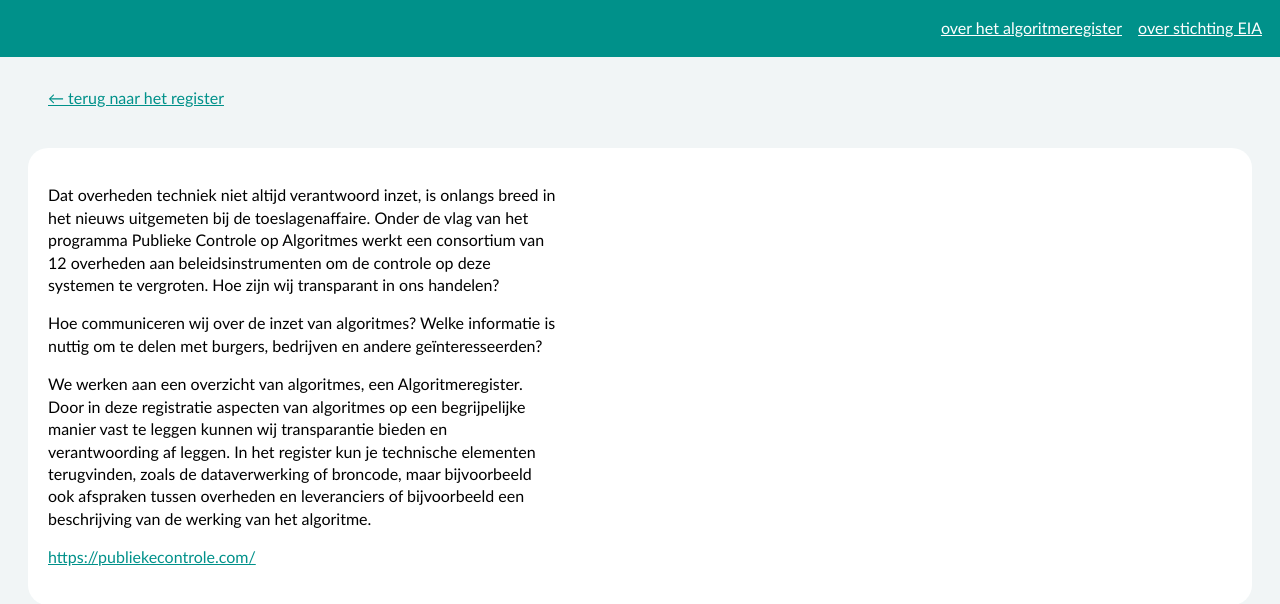
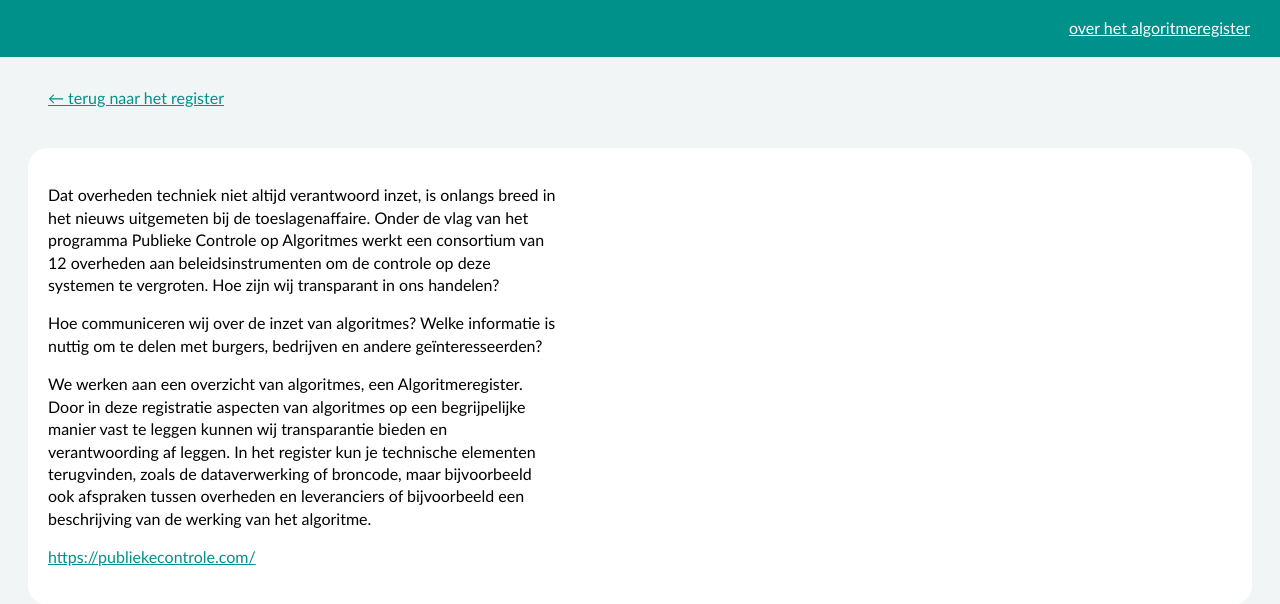
Before and after one commit to Algoritmeregister/algoritmeregister-prototype-app, a PHP site: template templates/over.twig in a window 1280 px wide. Shown: the top 604 px of the page. Run offline with PHP 8.4, Linux system fonts and the light colour scheme; the template is opened without the code that fills it, so the values that code supplies are empty; some libraries are stand-ins or nearby versions.

Commit message:
refactor nav

```diff
--- a/templates/aanmelden.twig
+++ b/templates/aanmelden.twig
@@ -4,10 +4,7 @@
         <link rel="stylesheet" href="/css/style.css">
     </head>
     <body class="default-background">
-        <nav>
-            <a href="#">over het algoritmeregister</a>&emsp;
-            <a href="#">over stichting EIA</a>
-        </nav>
+        {% include 'nav.twig' %}
         <p style="margin: 20px"><a href="/" style="float: left">← terug naar overzicht</a></p>
         <header class="default-color" style="padding: 20px">
             <h1>{{ title }}</h1>
--- a/templates/aanpassen.twig
+++ b/templates/aanpassen.twig
@@ -4,10 +4,7 @@
         <link rel="stylesheet" href="/css/style.css">
     </head>
     <body class="default-background">
-        <nav>
-            <a href="#">over het algoritmeregister</a>&emsp;
-            <a href="#">over stichting EIA</a>
-        </nav>
+        {% include 'nav.twig' %}
         <p style="margin: 20px">
             <a href="/details/1234" style="float: left">← aanpassen annuleren zonder opslaan</a>
         </p>
--- a/templates/default.twig
+++ b/templates/default.twig
@@ -4,10 +4,7 @@
         <link rel="stylesheet" href="/css/style.css">
     </head>
     <body class="default-background">
-        <nav>
-            <a href="/over">over het algoritmeregister</a>&emsp;
-            <a href="#">over stichting EIA</a>
-        </nav>
+        {% include 'nav.twig' %}
         <header class="default-color" style="padding: 20px">
             <h1>{{ title }}</h1>
             <p>{{ description }}</p>
--- a/templates/details.twig
+++ b/templates/details.twig
@@ -4,10 +4,7 @@
         <link rel="stylesheet" href="/css/style.css">
     </head>
     <body class="default-background">
-        <nav>
-            <a href="#">over het algoritmeregister</a>&emsp;
-            <a href="#">over stichting EIA</a>
-        </nav>
+        {% include 'nav.twig' %}
         <p style="margin: 20px">
             <a href="/" style="float: left">← terug naar het register</a>
             <a href="/aanpassen/1234" style="float: left; margin-left: 1em">aanpassen</a>
--- /dev/null
+++ b/templates/nav.twig
@@ -0,0 +1,3 @@
+<nav>
+    <a href="/over">over het algoritmeregister</a>&emsp;
+</nav>
--- a/templates/over.twig
+++ b/templates/over.twig
@@ -4,10 +4,7 @@
         <link rel="stylesheet" href="/css/style.css">
     </head>
     <body class="default-background">
-        <nav>
-            <a href="/over">over het algoritmeregister</a>&emsp;
-            <a href="#">over stichting EIA</a>
-        </nav>
+        {% include 'nav.twig' %}
         <p style="margin: 20px"><a href="/" style="float: left">← terug naar het register</a></p>
         <header class="default-color" style="padding: 20px">
             <h1>{{ title }}</h1>
```
